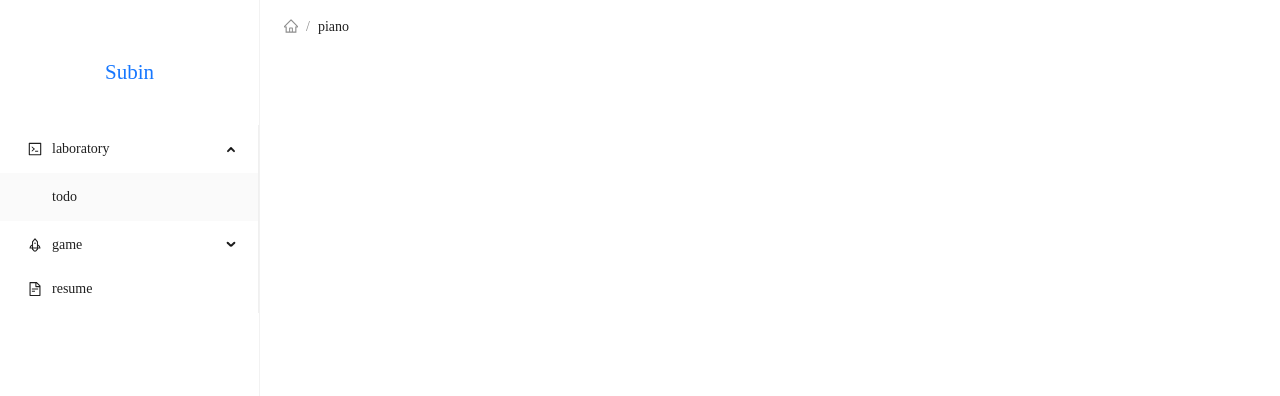
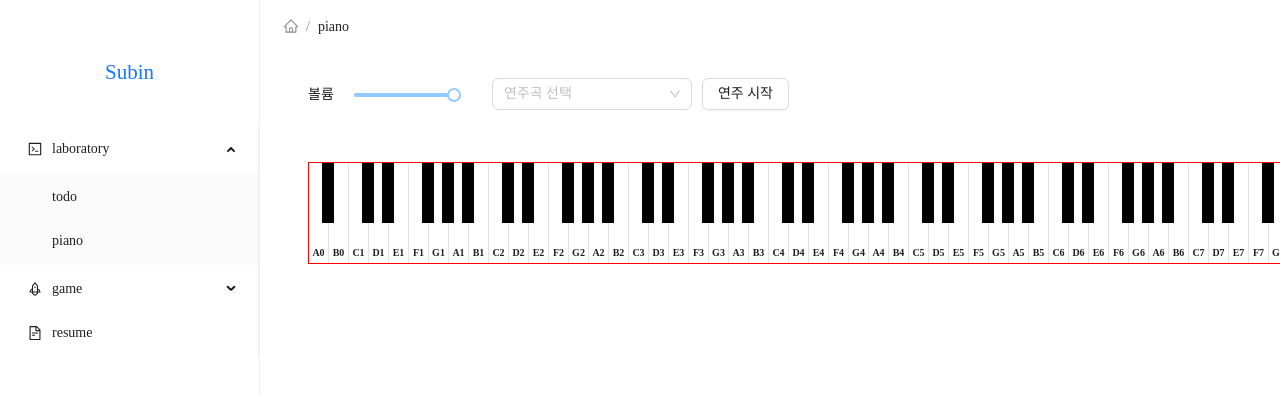
Before and after one commit to soob1008/sketchbook, a React (Create React App) app: page /piano in a window 1280 px wide. Shown: the top 396 px of the page. Built offline with nearby package versions, Linux system fonts and the light colour scheme; a web font is replaced by a local one.

Commit message:
feat: 피아노 ui 추가, 샘플 악보데이터 작성

```diff
--- a/src/App.tsx
+++ b/src/App.tsx
@@ -19,6 +19,7 @@ import MineSweeper1Page from "./pages/minesweeper/MineSweeper1Page";
 import { reduxStore } from "@components/todo/redux/store";
 import TodoZustandPage from "./pages/todo/TodoZustandPage";
 import * as process from "process";
+import PianoPage from "@pages/piano/PianoPage";
 
 const px2rem = px2remTransformer({
   rootValue: 10, // 32px = 1rem; @default 16
@@ -45,6 +46,7 @@ function App() {
                     element={<MineSweeperListPage />}
                   />
                   <Route path="/minesweeper/1" element={<MineSweeper1Page />} />
+                  <Route path="/piano" element={<PianoPage />} />
                   <Route path="/resume" element={<ResumePage />} />
                 </Routes>
               </MainLayout>
--- a/src/components/minesweeper_1/minesweeperBoard.tsx
+++ b/src/components/minesweeper_1/minesweeperBoard.tsx
@@ -89,7 +89,7 @@ const createMineBoard = (): MineBlock[][] => {
 };
 
 const MineSweeperBoard = () => {
-  const [board, setBoard] = useState<MineBlock[][]>(createMineBoard());
+  const [board, setBoard] = useState<MineBlock[][]>(() => createMineBoard());
   const [remainFlag, setRemainFlag] = useState(MINE_COUNT);
   const [gameStatus, setGameStatus] = useState<GameStatus>("CONTINUE");
   const [time, setTime] = useState(0);
--- /dev/null
+++ b/src/components/piano/piano.tsx
@@ -0,0 +1,102 @@
+import { Col, Row, Slider, Flex, Typography, Select, Button } from "antd";
+import { useState } from "react";
+import { Note, NOTES } from "@components/piano/util";
+import styled from "@emotion/styled";
+
+const { Text } = Typography;
+
+const Piano = () => {
+  const [volume, setVolume] = useState(0.5);
+  const audioContext = new AudioContext();
+
+  console.log("audio", audioContext);
+
+  console.log("creat notes", NOTES);
+  const onChange = (newValue: number) => {
+    setVolume(newValue);
+  };
+
+  return (
+    <div>
+      <Row>
+        <Col span={4}>
+          <Flex align="center">
+            <Text>볼륨</Text>
+            <Slider
+              min={0}
+              max={1}
+              onChange={onChange}
+              value={volume}
+              style={{ width: "100px", marginLeft: "20px" }}
+            />
+          </Flex>
+        </Col>
+        <Col span={12} style={{ marginLeft: "30px" }}>
+          <Flex>
+            <Select
+              placeholder="연주곡 선택"
+              options={[
+                { value: "watch", label: <span>할아버지의 시계</span> },
+                { value: "1", label: <span>sample</span> },
+              ]}
+              style={{ width: "200px", marginRight: "10px" }}
+            />
+            <Button>연주 시작</Button>
+          </Flex>
+        </Col>
+      </Row>
+      <Row>
+        {/*   건반 그리기 - 흰 건반, 검은 건반 구분해서 그려야 한다.*/}
+        <PianoKeyboard>
+          {NOTES.map((notes: Note[], index) => (
+            <>
+              {notes.map((note: Note) => (
+                <PianoKeyWhite>
+                  {note.sharp && <PianoKeyBlack />}
+                  <span className="major">
+                    {note.major}
+                    {index}
+                  </span>
+                </PianoKeyWhite>
+              ))}
+            </>
+          ))}
+        </PianoKeyboard>
+      </Row>
+    </div>
+  );
+};
+
+export default Piano;
+
+const PianoKeyboard = styled("div")`
+  display: flex;
+  margin-top: 50px;
+  border: 1px solid red;
+`;
+
+const PianoKeyWhite = styled("div")(() => ({
+  position: "relative",
+  width: "20px",
+  height: "100px",
+  backgroundColor: "white",
+  borderRight: "1px solid #e2e2e2",
+  ".major": {
+    position: "absolute",
+    bottom: "5px",
+    left: "50%",
+    transform: "translateX(-50%)",
+    fontSize: "10px",
+    fontWeight: 700,
+  },
+}));
+
+const PianoKeyBlack = styled("div")(() => ({
+  position: "absolute",
+  zIndex: 10,
+  top: 0,
+  right: "-6px",
+  width: "12px",
+  height: "60px",
+  backgroundColor: "black",
+}));
--- /dev/null
+++ b/src/components/piano/util.ts
@@ -0,0 +1,79 @@
+export type Major = "A" | "B" | "C" | "D" | "E" | "F" | "G";
+
+export interface Note {
+  major: string;
+  octave: number;
+  sharp?: number;
+}
+
+export const NOTES = [
+  [
+    { major: "A", octave: 27.5, sharp: 29.13523509488062 },
+    { major: "B", octave: 30.867706328507756 },
+  ],
+  [
+    { major: "C", octave: 32.703195662574829, sharp: 34.647828872109012 },
+    { major: "D", octave: 36.708095989675945, sharp: 38.890872965260113 },
+    { major: "E", octave: 41.203444614108741 },
+    { major: "F", octave: 43.653528929125485, sharp: 46.249302838954299 },
+    { major: "G", octave: 48.999429497718661, sharp: 51.913087197493142 },
+    { major: "A", octave: 55.0, sharp: 58.270470189761239 },
+    { major: "B", octave: 61.735412657015513 },
+  ],
+  [
+    { major: "C", octave: 65.40639132514966, sharp: 69.29565774421802 },
+    { major: "D", octave: 73.41619197935189, sharp: 77.78174593052023 },
+    { major: "E", octave: 82.40688922821748 },
+    { major: "F", octave: 87.30705785825097, sharp: 92.4986056779086 },
+    { major: "G", octave: 97.99885899543732, sharp: 103.82617439498628 },
+    { major: "A", octave: 110.0, sharp: 116.54094037952248 },
+    { major: "B", octave: 123.47082531403103 },
+  ],
+  [
+    { major: "C", octave: 130.8127826502993, sharp: 138.59131548843605 },
+    { major: "D", octave: 146.83238395870378, sharp: 155.56349186104046 },
+    { major: "E", octave: 164.81377845643496 },
+    { major: "F", octave: 174.61411571650194, sharp: 184.9972113558172 },
+    { major: "G", octave: 195.99771799087465, sharp: 207.65234878997257 },
+    { major: "A", octave: 220.0, sharp: 233.08188075904496 },
+    { major: "B", octave: 246.94165062806205 },
+  ],
+  [
+    { major: "C", octave: 261.62556530059863, sharp: 277.1826309768721 },
+    { major: "D", octave: 293.66476791740756, sharp: 311.1269837220809 },
+    { major: "E", octave: 329.62755691286993 },
+    { major: "F", octave: 349.2282314330039, sharp: 369.9944227116344 },
+    { major: "G", octave: 391.9954359817493, sharp: 415.30469757994514 },
+    { major: "A", octave: 440.0, sharp: 466.1637615180899 },
+    { major: "B", octave: 493.8833012561241 },
+  ],
+  [
+    { major: "C", octave: 523.2511306011973, sharp: 554.3652619537442 },
+    { major: "D", octave: 587.3295358348151, sharp: 622.2539674441618 },
+    { major: "E", octave: 659.2551138257399 },
+    { major: "F", octave: 698.4564628660078, sharp: 739.9888454232688 },
+    { major: "G", octave: 783.9908719634986, sharp: 830.6093951598903 },
+    { major: "A", octave: 880.0, sharp: 932.3275230361799 },
+    { major: "B", octave: 987.7666025122482 },
+  ],
+  [
+    { major: "C", octave: 1046.5022612023946, sharp: 1108.7305239074884 },
+    { major: "D", octave: 1174.6590716696302, sharp: 1244.5079348883236 },
+    { major: "E", octave: 1318.5102276514797 },
+    { major: "F", octave: 1396.9129257320156, sharp: 1479.9776908465377 },
+    { major: "G", octave: 1567.9817439269972, sharp: 1661.2187903197806 },
+    { major: "A", octave: 1760.0, sharp: 1864.6550460723597 },
+    { major: "B", octave: 1975.5332050244965 },
+  ],
+  [
+    { major: "C", octave: 2093.004522404789, sharp: 2217.4610478149768 },
+    { major: "D", octave: 2349.3181433392606, sharp: 2489.0158697766473 },
+    { major: "E", octave: 2637.0204553029594 },
+    { major: "F", octave: 2793.825851464031, sharp: 2959.955381693075 },
+    { major: "G", octave: 3135.9634878539944, sharp: 3322.437580639561 },
+    { major: "A", octave: 3520.0, sharp: 3729.3100921447194 },
+    { major: "B", octave: 3951.0664100489927 },
+  ],
+
+  [{ major: "C", octave: 4186.009044809578 }],
+];
--- a/src/components/ui/layout/layout.tsx
+++ b/src/components/ui/layout/layout.tsx
@@ -38,6 +38,7 @@ function getItem(
 const menuItems: MenuItem[] = [
   getItem("laboratory", "laboratory", <CodeOutlined />, [
     getItem("todo", "todo"),
+    getItem("piano", "piano"),
   ]),
   getItem("game", "game", <RocketOutlined />, [
     getItem("테트리스", "tetris"),
--- /dev/null
+++ b/src/data/piano.ts
@@ -0,0 +1,104 @@
+/*
+ * 악보 샘플 작성
+ * 도: C 레: D 미: E 파: F 솔: G 라: A 시: B
+ * */
+
+export const pianoItems = [
+  {
+    title: "할아버지의 시계",
+    tempo: 120,
+    keySignature: "C Major",
+    timeSignature: "4/4",
+    score: [
+      {
+        measure: 1,
+        notes: {
+          right: [
+            { pitch: "G4", duration: "half" },
+            { pitch: "G4", duration: "half" },
+          ],
+          left: [{ pitch: "G3", duration: "whole" }],
+        },
+      },
+      {
+        measure: 2,
+        notes: {
+          right: [
+            { pitch: "C5", duration: "half" },
+            { pitch: "B4", duration: "quarter" },
+            { pitch: "C5", duration: "quarter" },
+          ],
+          left: [{ pitch: "C3", duration: "whole" }],
+        },
+      },
+      {
+        measure: 3,
+        notes: {
+          right: [
+            { pitch: "D5", duration: "half" },
+            { pitch: "C5", duration: "quarter" },
+            { pitch: "D5", duration: "quarter" },
+          ],
+          left: [{ pitch: "G3", duration: "whole" }],
+        },
+      },
+      {
+        measure: 4,
+        notes: {
+          right: [
+            { pitch: "E5", duration: "quarter" },
+            { pitch: "E5", duration: "quarter" },
+            { pitch: "F5", duration: "quarter" },
+            { pitch: "E5", duration: "quarter" },
+          ],
+          left: [{ pitch: "E3", duration: "whole" }],
+        },
+      },
+      {
+        measure: 5,
+        notes: {
+          right: [
+            { pitch: "A4", duration: "half" },
+            { pitch: "D5", duration: "quarter" },
+            { pitch: "D5", duration: "quarter" },
+          ],
+          left: [{ pitch: "E3", duration: "whole" }],
+        },
+      },
+      {
+        measure: 6,
+        notes: {
+          right: [
+            { pitch: "C5", duration: "half" },
+            { pitch: "C5", duration: "quarter" },
+            { pitch: "C5", duration: "quarter" },
+          ],
+          left: [{ pitch: "G3", duration: "whole" }],
+        },
+      },
+      {
+        measure: 7,
+        notes: {
+          right: [
+            { pitch: "B4", duration: "half" },
+            { pitch: "A4", duration: "quarter" },
+            { pitch: "B4", duration: "quarter" },
+          ],
+          left: [{ pitch: "G3", duration: "whole" }],
+        },
+      },
+      {
+        measure: 8,
+        notes: {
+          right: [
+            {
+              pitch: "C5",
+              duration: "whole",
+            },
+          ],
+          left: [{ pitch: "C3", duration: "whole" }],
+        },
+      },
+    ],
+  },
+];
--- a/src/pages/home/HomePage.tsx
+++ b/src/pages/home/HomePage.tsx
@@ -69,6 +69,28 @@ const todoList = [
       },
       {
         text: "mobx 으로 구현",
+        isCompleted: false,
+      },
+    ],
+  },
+  {
+    title: "피아노 연주",
+    href: "piano",
+    data: [
+      {
+        text: "악보 데이터",
+        isCompleted: false,
+      },
+      {
+        text: "피아노 건반 그리기",
+        isCompleted: false,
+      },
+      {
+        text: "연주 구현",
+        isCompleted: false,
+      },
+      {
+        text: "악보 직접 등록 - 서버 연동",
         isCompleted: false,
       },
     ],
--- /dev/null
+++ b/src/pages/piano/PianoPage.tsx
@@ -0,0 +1,11 @@
+import Piano from "@components/piano/piano";
+
+const PianoPage = () => {
+  return (
+    <div>
+      <Piano />
+    </div>
+  );
+};
+
+export default PianoPage;
```
